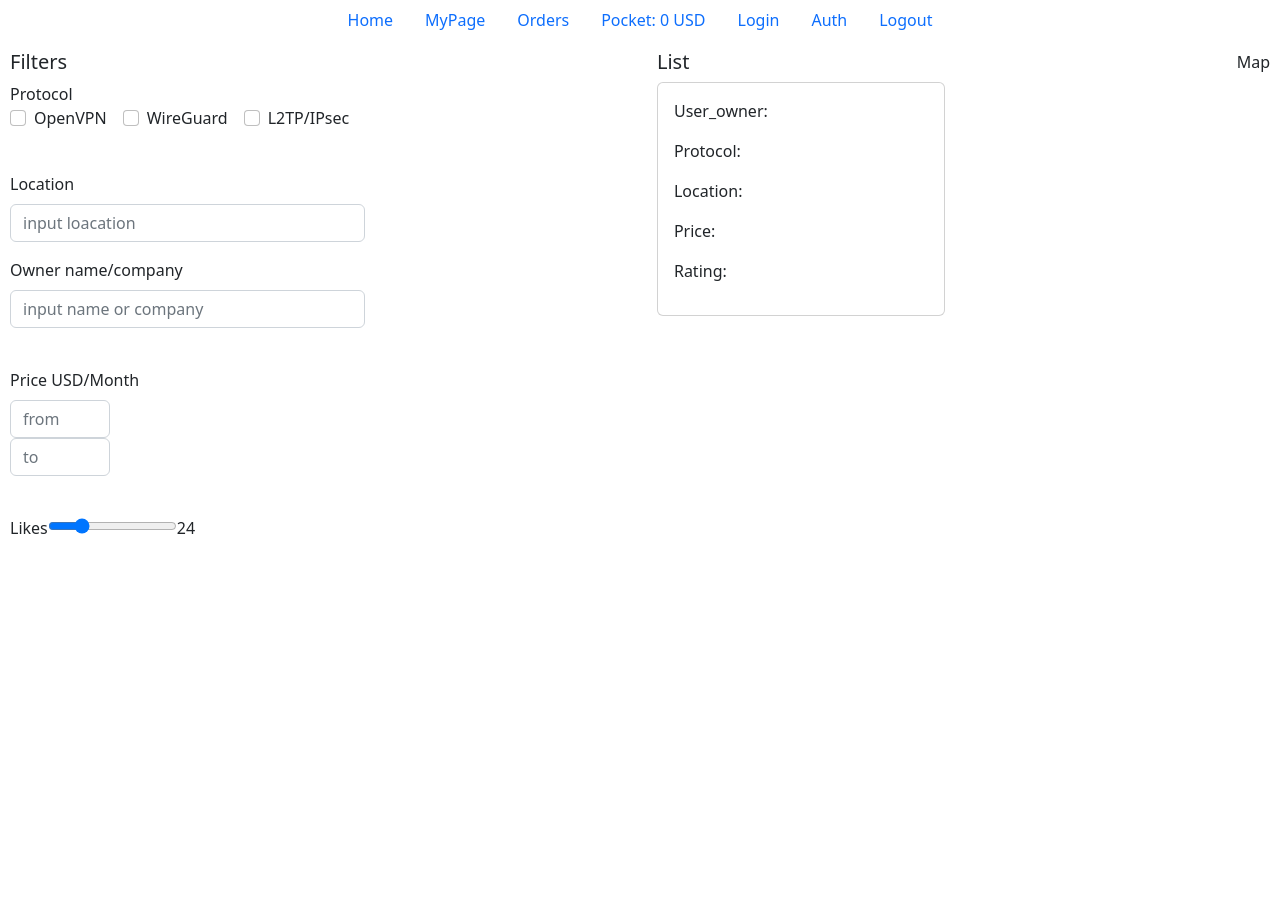
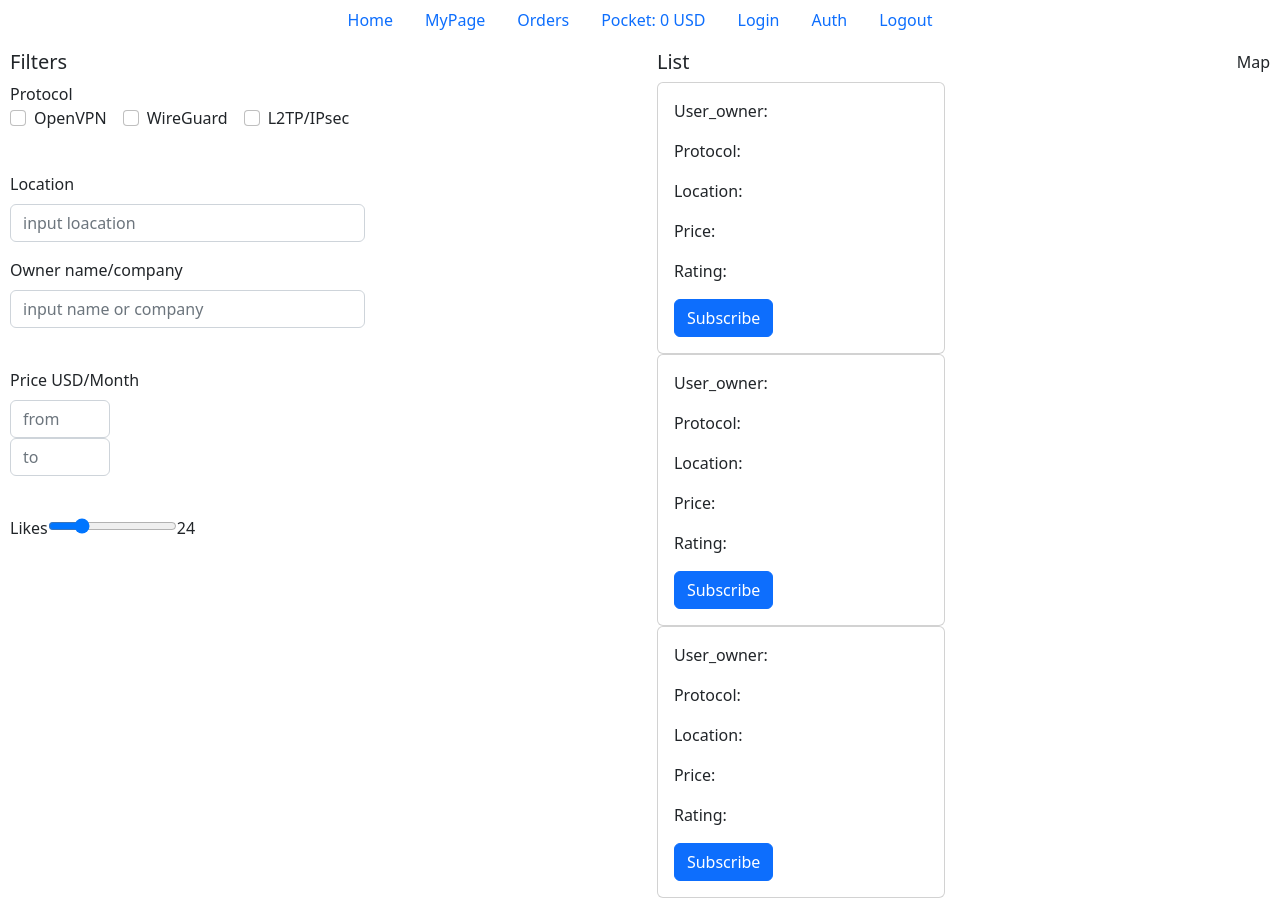
Before and after one commit to symon261731/wolves_private_networks-wpn-, a React (Create React App) app in the folder client/: page / in a window 1280 px wide. Before the commit the page ends 800 px from the top, so only its background shows below. Built offline with nearby package versions, Linux system fonts and the light colour scheme.

Commit message:
card+mainPage

```diff
--- a/client/src/components/Card/Card.jsx
+++ b/client/src/components/Card/Card.jsx
@@ -10,6 +10,7 @@ export default function Card() {
         <p>Location:</p>
         <p>Price:</p>
         <p>Rating:</p>
+        <button className="btn btn-primary" type="button">Subscribe</button>
       </div>
     </div>
   );
--- a/client/src/components/MainPage/List.jsx
+++ b/client/src/components/MainPage/List.jsx
@@ -3,6 +3,10 @@ import Card from '../Card/Card';
 
 export default function List() {
   return (
-    <Card />
+    <div>
+      <Card />
+      <Card />
+      <Card />
+    </div>
   );
 }
```
Also changed, not shown: client/.eslintrc.js.
